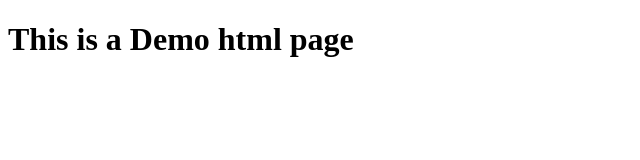
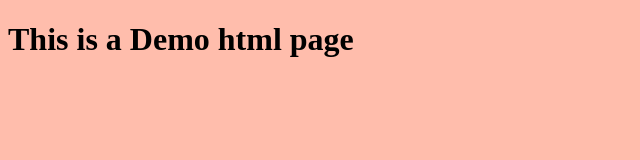
Before and after one commit to ABHISHEKKURADIA/Multi-Language-Project, a website: page NodeProject/index.htm in a window 1280 px wide. Shown: the whole page, without its empty margins (0-640 px from the left). Drawn offline with Linux system fonts and the light colour scheme.

Commit message:
Stylesheet created

```diff
--- a/NodeProject/index.htm
+++ b/NodeProject/index.htm
@@ -4,6 +4,7 @@
     <meta charset="UTF-8">
     <meta name="viewport" content="width=device-width, initial-scale=1.0">
     <title>Default Page</title>
+    <link rel="stylesheet" href="./styles/style.css" />
 </head>
 <body>
     <h1>This is a Demo html page</h1>
--- /dev/null
+++ b/NodeProject/styles/style.css
@@ -0,0 +1,5 @@
+* {
+    margin: none;
+    padding: none;
+    background-color: #ffbdac;
+}
```
